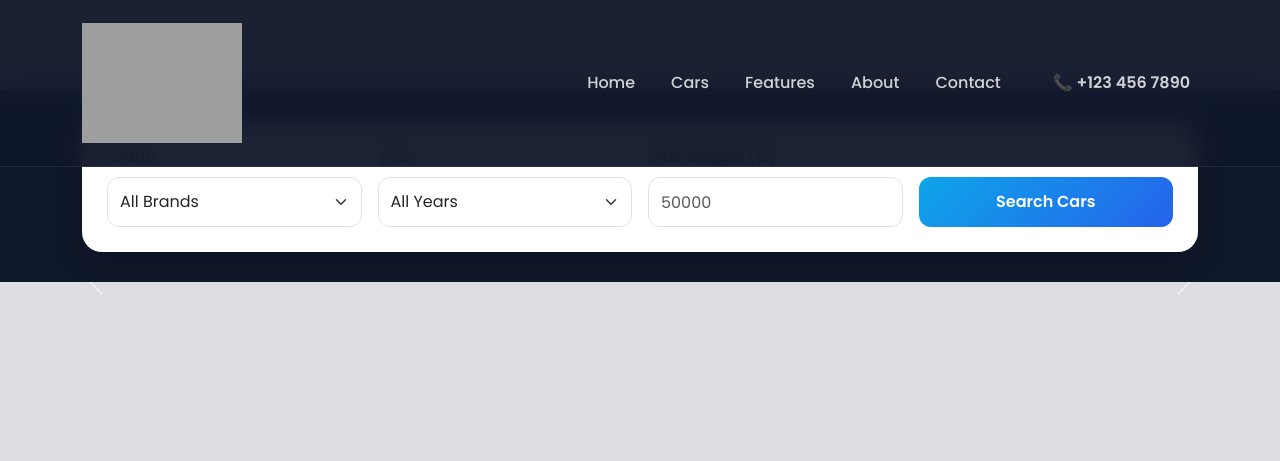
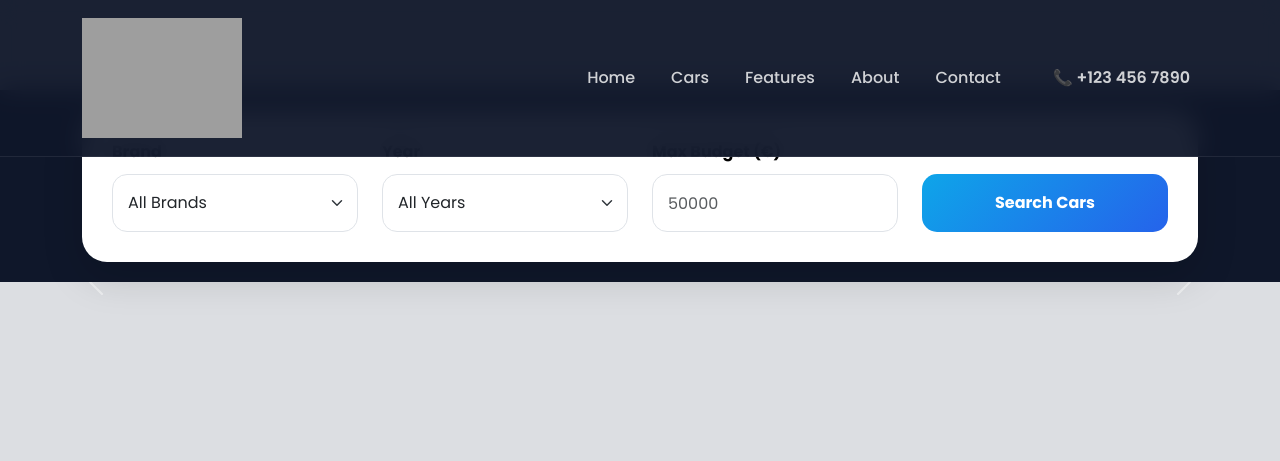
Before and after one commit to neerojstha/car-retailer, a Django app: page / in a window 1280 px wide. Shown: the top 461 px of the page. Run offline with Django 5.2, Linux system fonts and the light colour scheme; data comes from the database, SQL or seed files in the repository; data that the repository does not hold is empty; grey boxes are pictures that could not be loaded.

Commit message:
upgrading filter bar

```diff
--- a/templates/index.html
+++ b/templates/index.html
@@ -54,6 +54,15 @@
 
         .navbar-brand img:hover {
             transform: scale(1.05);
+        }
+
+        .logo{
+            height:90px;
+            width:auto;
+        }
+
+        .navbar-brand{
+            padding:0;
         }
 
         .nav-link {
@@ -281,41 +290,56 @@
 
         .filter-section {
             margin-top: 90px;
-            padding: 30px 0;
+            padding: 20px 0;
             background: #0f172a;
+            position: relative;
+            z-index: 10;
         }
 
         .filter-box {
-            background: white;
-            padding: 25px;
-            border-radius: 20px;
-            box-shadow: 0 10px 30px rgba(0,0,0,0.15);
+            background: #fff;
+            padding: 30px;
+            border-radius: 25px;
+            box-shadow: 0 15px 40px rgba(0,0,0,0.15);
         }
 
         .filter-box label {
-            color: black;
-            font-weight: 600;
-            margin-bottom: 8px;
+            color: #000;
+            font-weight: 700;
+            margin-bottom: 10px;
+            display: block;
         }
 
         .filter-box .form-control,
         .filter-box .form-select {
-            height: 50px;
-            border-radius: 12px;
+            height: 58px;
+            border-radius: 15px;
+            border: 1px solid #dfe3e8;
+            font-size: 1rem;
+            padding-left: 15px;
+        }
+
+        .filter-box .form-control:focus,
+        .filter-box .form-select:focus {
+            box-shadow: 0 0 0 3px rgba(14,165,233,0.15);
+            border-color: #0ea5e9;
         }
 
         .filter-btn {
-            height: 50px;
+            height: 58px;
             border: none;
-            border-radius: 12px;
+            border-radius: 15px;
             background: linear-gradient(135deg, #0ea5e9, #2563eb);
             color: white;
-            font-weight: 600;
+            font-weight: 700;
+            font-size: 1rem;
+            width: 100%;
             transition: 0.3s;
         }
 
         .filter-btn:hover {
-            transform: translateY(-2px);
+            transform: translateY(-3px);
+            box-shadow: 0 10px 25px rgba(37,99,235,0.3);
         }
 
         .sold-badge {
@@ -426,7 +450,7 @@
         <a class="navbar-brand" href="/">
     <img src="{% static 'admin/img/generated-image.png' %}"
          alt="Motorhive"
-         height="80">
+         class="logo">
 </a>
 
         <button class="navbar-toggler" type="button" data-bs-toggle="collapse" data-bs-target="#navbarNav">
@@ -477,7 +501,7 @@
 
         <form method="GET" action="" class="filter-box">
 
-            <div class="row g-3 align-items-end">
+            <div class="row g-4 align-items-end">
 
                 <!-- Brand -->
                 <div class="col-lg-3 col-md-6">
```
